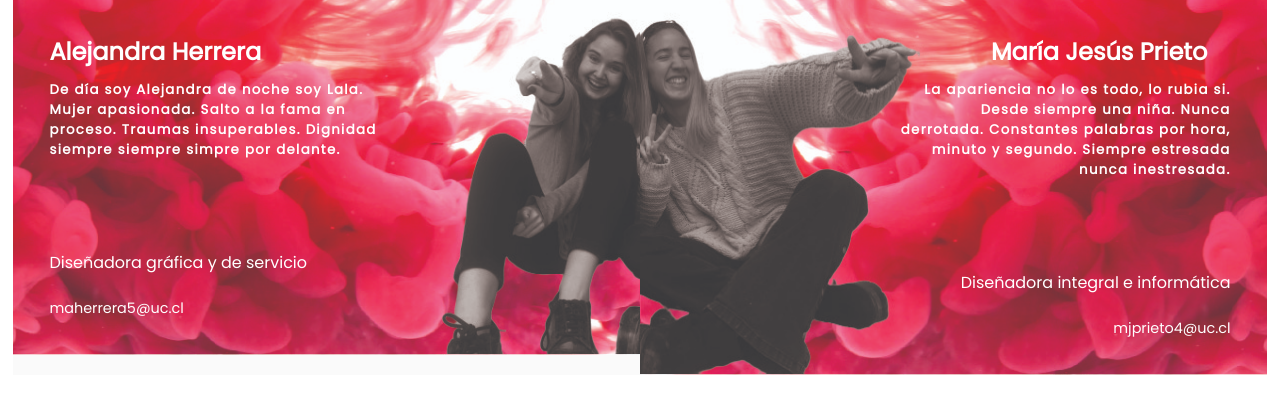
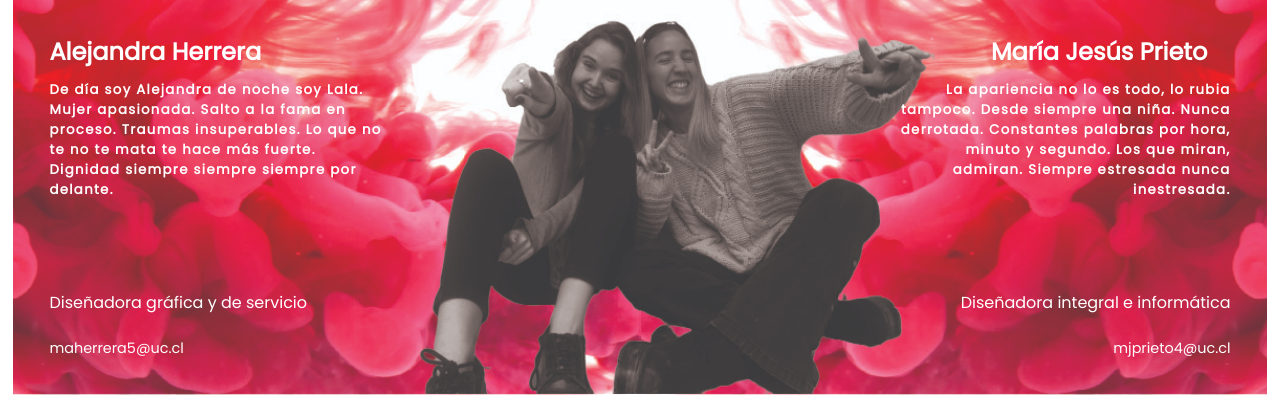
Before and after one commit to MariaJesusPrieto1/herrera-prieto, a plain HTML site: page index.html in a window 1280 px wide. Shown: the part 754-1166 px from the top of the page. Drawn offline with nearby package versions, Linux system fonts and the light colour scheme; a web font is replaced by a local one.

Commit message:
Add files via upload

```diff
--- a/index.html
+++ b/index.html
@@ -46,17 +46,18 @@
             <div class="dupla primera">
                 <h4>Alejandra Herrera</h4>
                 <h5>De día soy Alejandra de noche soy Lala. Mujer apasionada.
-                Salto a la fama en proceso. Traumas insuperables. Dignidad siempre
-                siempre simpre por delante.</h5>
+                Salto a la fama en proceso. Traumas insuperables. Lo que no te
+                no te mata te hace más fuerte. Dignidad siempre siempre siempre
+                por delante.</h5>
                 <p>Diseñadora gráfica y de servicio</p>
                 <address><a href="maherrera5@uc.cl">maherrera5@uc.cl</a></address>
             </div>
 
             <div class="dupla segunda">
                 <h4>María Jesús Prieto</h4>
-                <h5>La apariencia no lo es todo, lo rubia si. Desde siempre una
+                <h5>La apariencia no lo es todo, lo rubia tampoco. Desde siempre una
                 niña. Nunca derrotada. Constantes palabras por hora, minuto y
-                segundo. Siempre estresada nunca inestresada. </h5>
+                segundo. Los que miran, admiran. Siempre estresada nunca inestresada. </h5>
                 <p>Diseñadora integral e informática</p>
                 <address><a href="mjprieto4@uc.cl">mjprieto4@uc.cl</a></address>
             </div>
```
